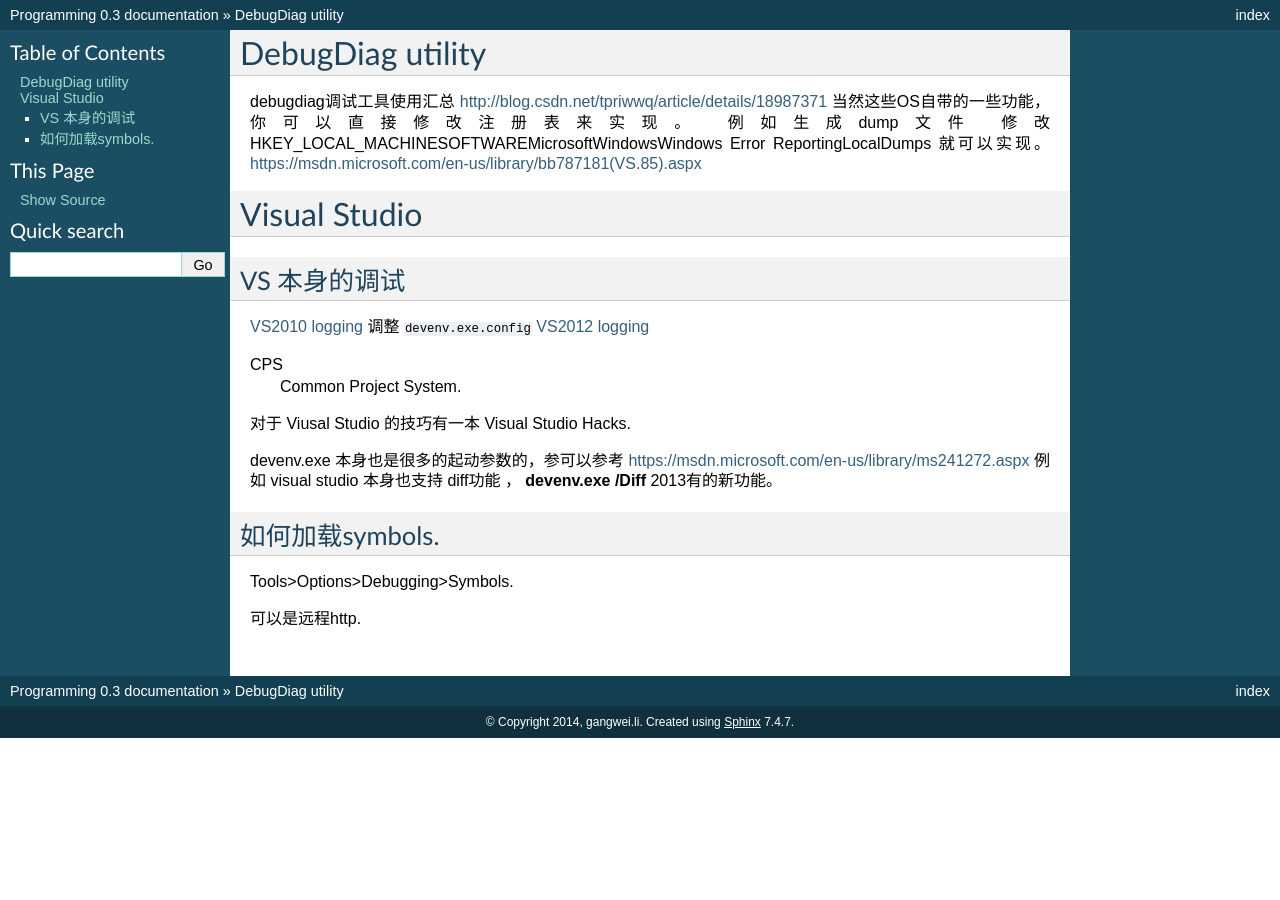
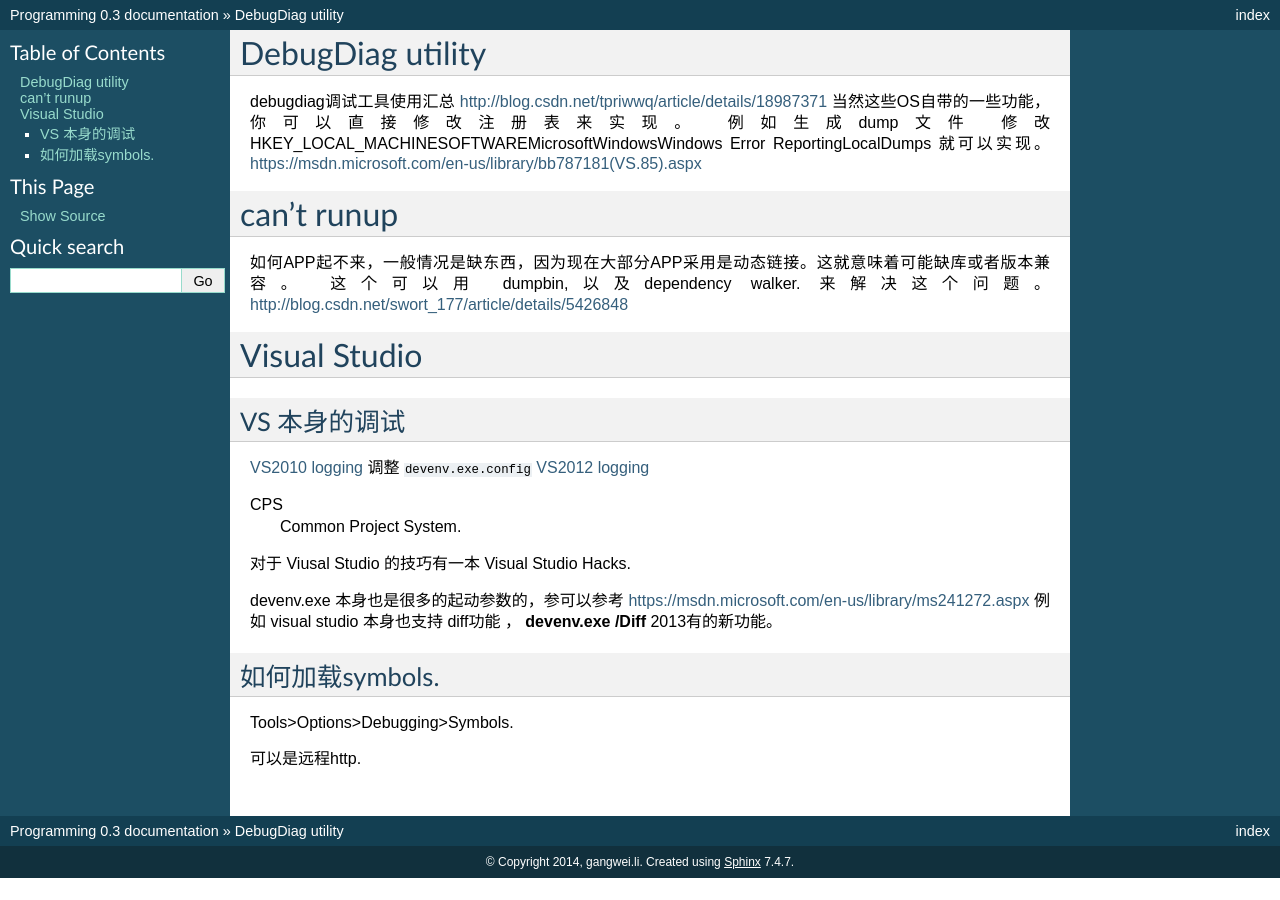
Before and after one commit to gwli/Programming, a Sphinx documentation site: the page built from source/content/Stage_2/DebugOnWindows.rst, in a window 1280 px wide. Built offline with Sphinx 7.4.7, drawn with Linux system fonts in a browser that asks for light colours.

Commit message:
can't runup

```diff
--- a/source/content/Stage_2/DebugOnWindows.rst
+++ b/source/content/Stage_2/DebugOnWindows.rst
@@ -5,6 +5,14 @@
 当然这些OS自带的一些功能，你可以直接修改注册表来实现。
 例如生成dump文件 修改HKEY_LOCAL_MACHINE\SOFTWARE\Microsoft\Windows\Windows Error Reporting\LocalDumps 就可以实现。
 https://msdn.microsoft.com/en-us/library/bb787181(VS.85).aspx
+
+
+can't runup
+===========
+
+如何APP起不来，一般情况是缺东西，因为现在大部分APP采用是动态链接。这就意味着可能缺库或者版本兼容。
+这个可以用 dumpbin,以及dependency walker. 来解决这个问题。
+http://blog.csdn.net/swort_177/article/details/5426848
 
 Visual Studio
 =============
@@ -18,7 +26,6 @@
 
 CPS
   Common Project System.
-
 
 
 对于 Viusal Studio 的技巧有一本 Visual Studio Hacks.
```
